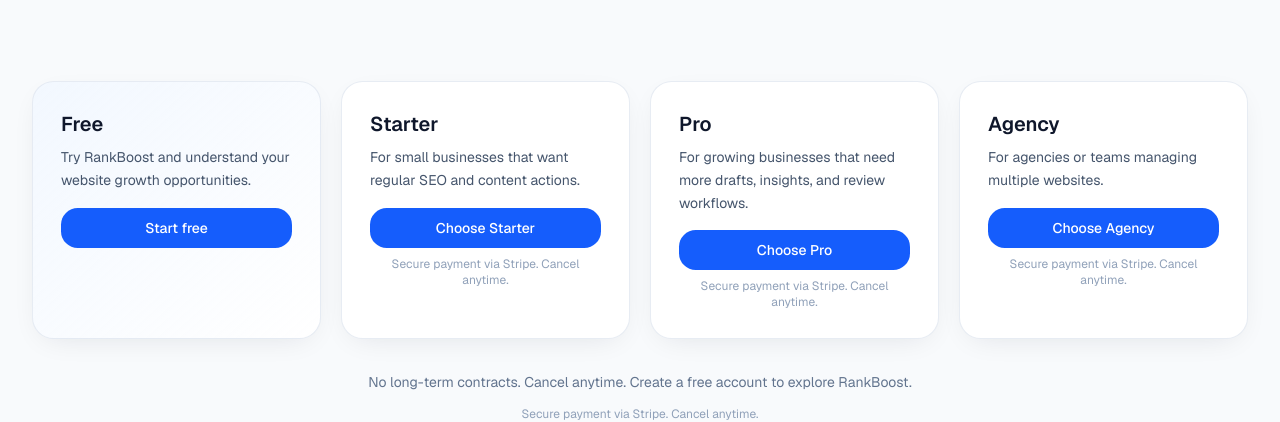
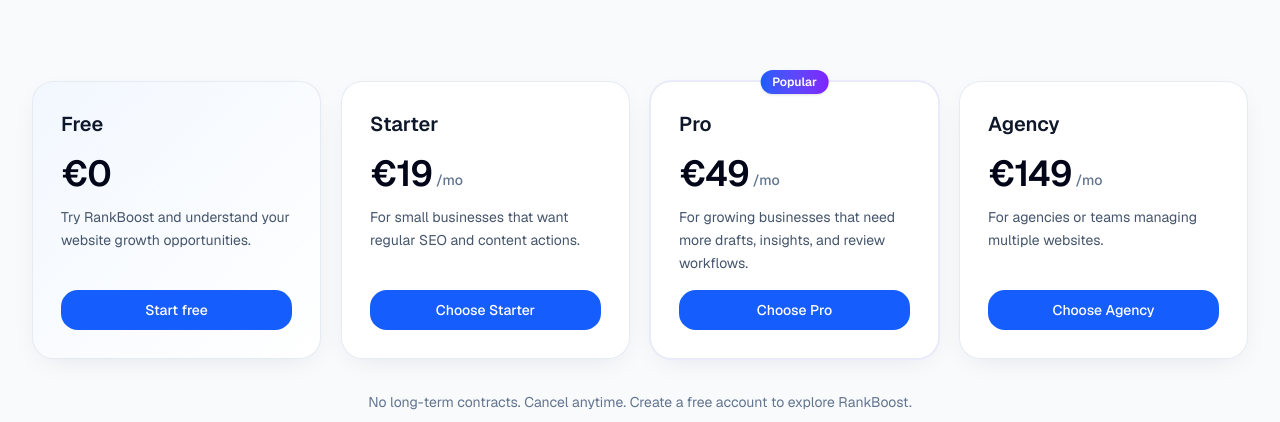
Before and after one commit to Dimanoid-IV/seo, a Next.js app: page /en/pricing in a window 1280 px wide. Shown: the part 345-767 px from the top of the page. Built offline with nearby package versions, Linux system fonts and the light colour scheme; no server answers.

Commit message:
Fix pricing display and auth choice flow
Show prominent split price amounts on public cards and offer logged-out visitors a login or register dialog that preserves the selected plan.

Co-authored-by: Cursor <cursoragent@cursor.com>

```diff
--- /dev/null
+++ b/components/marketing/MarketingPlanAuthDialog.tsx
@@ -0,0 +1,82 @@
+"use client";
+
+import Link from "next/link";
+import { X } from "lucide-react";
+
+import { Button } from "@/components/ui/button";
+import {
+  loginPathForPlan,
+  registerPathForPlan,
+} from "@/lib/billing/plan-query";
+import type { BillingPlanKey } from "@/lib/billing/plans";
+import { useSaasTranslations } from "@/lib/i18n/saas/SaasLocaleProvider";
+
+type MarketingPlanAuthDialogProps = {
+  open: boolean;
+  plan: BillingPlanKey;
+  onClose: () => void;
+};
+
+export function MarketingPlanAuthDialog({
+  open,
+  plan,
+  onClose,
+}: MarketingPlanAuthDialogProps) {
+  const { dict } = useSaasTranslations();
+  const copy = dict.pricing.authChoice;
+
+  if (!open) {
+    return null;
+  }
+
+  return (
+    <div
+      className="fixed inset-0 z-50 flex items-end justify-center bg-black/20 p-4 sm:items-center"
+      onClick={onClose}
+      role="presentation"
+    >
+      <div
+        className="relative w-full max-w-md rounded-3xl border border-slate-200 bg-white p-6 shadow-[0_20px_60px_rgba(15,23,42,0.12)] sm:p-8"
+        onClick={(event) => event.stopPropagation()}
+        role="dialog"
+        aria-modal="true"
+        aria-labelledby="plan-auth-dialog-title"
+      >
+        <button
+          type="button"
+          onClick={onClose}
+          className="absolute right-4 top-4 rounded-lg p-1.5 text-slate-400 transition hover:bg-slate-100 hover:text-slate-700"
+          aria-label={copy.close}
+        >
+          <X className="size-4" />
+        </button>
+
+        <h2
+          id="plan-auth-dialog-title"
+          className="pr-8 text-lg font-semibold tracking-tight text-slate-900 sm:text-xl"
+        >
+          {copy.title}
+        </h2>
+        <p className="mt-3 text-sm leading-relaxed text-slate-600">{copy.text}</p>
+
+        <div className="mt-6 flex flex-col gap-3 sm:flex-row">
+          <Button
+            render={<Link href={loginPathForPlan(plan)} />}
+            nativeButton={false}
+            className="min-h-11 flex-1 rounded-xl bg-gradient-to-r from-blue-600 to-violet-600 text-white hover:from-blue-700 hover:to-violet-700"
+          >
+            {copy.login}
+          </Button>
+          <Button
+            render={<Link href={registerPathForPlan(plan)} />}
+            nativeButton={false}
+            variant="outline"
+            className="min-h-11 flex-1 rounded-xl border-slate-300 bg-white text-slate-700 hover:bg-slate-50"
+          >
+            {copy.register}
+          </Button>
+        </div>
+      </div>
+    </div>
+  );
+}
--- a/components/marketing/MarketingPlanCheckoutButton.tsx
+++ b/components/marketing/MarketingPlanCheckoutButton.tsx
@@ -2,13 +2,12 @@
 
 import { useEffect, useState } from "react";
 
+import { MarketingPlanAuthDialog } from "@/components/marketing/MarketingPlanAuthDialog";
 import { Button } from "@/components/ui/button";
 import { authFetch } from "@/lib/auth/client-session";
 import { friendlyApiErrorMessageForLocale } from "@/lib/copy/user-errors";
 import {
-  loginPathForPlan,
   onboardingPathForPlan,
-  registerPathForPlan,
 } from "@/lib/billing/plan-query";
 import type { BillingPlanKey } from "@/lib/billing/plans";
 import { getClientLocale } from "@/lib/i18n/saas/locale-state";
@@ -58,6 +57,7 @@ export function MarketingPlanCheckoutButton({
   const [authState, setAuthState] = useState<AuthState>({ status: "loading" });
   const [loading, setLoading] = useState(false);
   const [error, setError] = useState<string | null>(null);
+  const [authDialogOpen, setAuthDialogOpen] = useState(false);
 
   useEffect(() => {
     let cancelled = false;
@@ -108,7 +108,7 @@ export function MarketingPlanCheckoutButton({
       });
 
       if (response.status === 401) {
-        window.location.href = loginPathForPlan(plan);
+        setAuthDialogOpen(true);
         return;
       }
 
@@ -163,7 +163,7 @@ export function MarketingPlanCheckoutButton({
     }
 
     if (authState.status === "guest") {
-      window.location.href = registerPathForPlan(plan);
+      setAuthDialogOpen(true);
       return;
     }
 
@@ -175,7 +175,10 @@ export function MarketingPlanCheckoutButton({
     void startCheckout();
   }
 
+  const isGuest = authState.status === "guest";
+
   return (
+    <>
       <div className="mt-4 space-y-2">
         <Button
           type="button"
@@ -187,11 +190,20 @@ export function MarketingPlanCheckoutButton({
             ? pricing.checkoutLoading
             : planCheckoutLabel(plan, pricing)}
         </Button>
-      {error ? (
+        {error && !isGuest ? (
           <p className="text-center text-xs text-red-600">{error}</p>
-      ) : (
-        <p className="text-center text-xs text-slate-400">{pricing.checkoutTrustNote}</p>
-      )}
+        ) : !isGuest ? (
+          <p className="text-center text-xs text-slate-400">
+            {pricing.checkoutTrustNote}
+          </p>
+        ) : null}
       </div>
+
+      <MarketingPlanAuthDialog
+        open={authDialogOpen}
+        plan={plan}
+        onClose={() => setAuthDialogOpen(false)}
+      />
+    </>
   );
 }
--- /dev/null
+++ b/components/marketing/MarketingPricingPrice.tsx
@@ -0,0 +1,24 @@
+import { cn } from "@/lib/utils";
+
+type MarketingPricingPriceProps = {
+  amount: string;
+  period?: string;
+  className?: string;
+};
+
+export function MarketingPricingPrice({
+  amount,
+  period,
+  className,
+}: MarketingPricingPriceProps) {
+  return (
+    <div className={cn("mt-4 flex items-end gap-1", className)}>
+      <span className="text-4xl font-semibold tracking-tight text-slate-950">
+        {amount}
+      </span>
+      {period ? (
+        <span className="pb-1 text-sm font-medium text-slate-500">{period}</span>
+      ) : null}
+    </div>
+  );
+}
--- a/components/sections/SaasPricingSection.tsx
+++ b/components/sections/SaasPricingSection.tsx
@@ -1,11 +1,13 @@
 import Link from "next/link";
 
 import { MarketingPlanCheckoutButton } from "@/components/marketing/MarketingPlanCheckoutButton";
+import { MarketingPricingPrice } from "@/components/marketing/MarketingPricingPrice";
 import { ButtonLink } from "@/components/ui/ButtonLink";
 import { SectionHeading } from "@/components/ui/SectionHeading";
 import type { BillingPlanKey } from "@/lib/billing/plans";
 import { getSaasDictionary } from "@/lib/i18n/saas";
 import type { SaasLocale } from "@/lib/i18n/saas/locales";
+import { cn } from "@/lib/utils";
 
 const PAID_PLAN_KEYS: Array<BillingPlanKey | null> = [
   null,
@@ -39,31 +41,46 @@ export function SaasPricingSection({
           />
         ) : null}
         <div className="grid gap-5 sm:grid-cols-2 lg:grid-cols-4">
-          {pricing.plans.map((plan, index) => (
+          {pricing.plans.map((plan, index) => {
+            const isPro = index === 2;
+
+            return (
               <div
                 key={plan.name}
-              className={
+                className={cn(
                   isMarketing
                     ? index === 0
-                    ? "marketing-card border-blue-200/80 bg-gradient-to-br from-blue-50/80 to-white"
-                    : "marketing-card"
-                  : "rounded-2xl border border-white/10 bg-white/[0.03] p-6"
-              }
+                      ? "marketing-card relative flex h-full flex-col border-blue-200/80 bg-gradient-to-br from-blue-50/80 to-white"
+                      : "marketing-card relative flex h-full flex-col"
+                    : "relative flex h-full flex-col rounded-2xl border border-slate-200 bg-white p-6",
+                  isPro &&
+                    isMarketing &&
+                    "border-violet-200/90 ring-1 ring-violet-100"
+                )}
               >
+                {isPro && isMarketing ? (
+                  <span className="absolute -top-3 left-1/2 -translate-x-1/2 rounded-full bg-gradient-to-r from-blue-600 to-violet-600 px-3 py-1 text-xs font-semibold text-white shadow-sm">
+                    {pricing.popular}
+                  </span>
+                ) : null}
                 <h3
                   className={
                     isMarketing
                       ? "text-xl font-semibold text-slate-900"
-                    : "text-xl font-semibold text-white"
+                      : "text-xl font-semibold text-slate-900"
                   }
                 >
                   {plan.name}
                 </h3>
+                <MarketingPricingPrice
+                  amount={plan.priceAmount}
+                  period={plan.pricePeriod || undefined}
+                />
                 <p
                   className={
                     isMarketing
-                    ? "mt-2 text-sm leading-relaxed text-slate-600"
-                    : "mt-2 text-sm leading-relaxed text-slate-400"
+                      ? "mt-3 flex-1 text-sm leading-relaxed text-slate-600"
+                      : "mt-3 flex-1 text-sm leading-relaxed text-slate-600"
                   }
                 >
                   {plan.description}
@@ -71,7 +88,7 @@ export function SaasPricingSection({
                 {PAID_PLAN_KEYS[index] ? (
                   <MarketingPlanCheckoutButton plan={PAID_PLAN_KEYS[index]!} />
                 ) : (
-                <div className="mt-4">
+                  <div className="mt-6">
                     <ButtonLink
                       locale={locale}
                       href="/register"
@@ -86,13 +103,14 @@ export function SaasPricingSection({
                   </div>
                 )}
               </div>
-          ))}
+            );
+          })}
         </div>
         <p
           className={
             isMarketing
               ? "mx-auto mt-8 max-w-2xl text-center text-sm leading-relaxed text-slate-500"
-              : "mx-auto mt-8 max-w-2xl text-center text-sm leading-relaxed text-slate-400"
+              : "mx-auto mt-8 max-w-2xl text-center text-sm leading-relaxed text-slate-600"
           }
         >
           {pricing.trustNote}
@@ -123,7 +141,7 @@ export function SaasPricingSection({
             className={
               isMarketing
                 ? "inline-flex items-center rounded-xl border border-slate-300 bg-white px-6 py-2.5 text-sm font-medium text-slate-700 hover:bg-slate-50"
-                : "inline-flex items-center rounded-xl border border-white/10 px-6 py-2.5 text-sm font-medium text-slate-300 hover:bg-white/5"
+                : "inline-flex items-center rounded-xl border border-slate-200 px-6 py-2.5 text-sm font-medium text-slate-700 hover:bg-slate-50"
             }
           >
             {pricing.createAccount}
--- a/i18n/dictionaries/ru.ts
+++ b/i18n/dictionaries/ru.ts
@@ -88,7 +88,7 @@ export type Dictionary = {
     trustNote: string;
     popular: string;
     viewAllPlans: string;
-    plans: { name: string; price: string; description: string; cta: string }[];
+    plans: { name: string; priceAmount: string; pricePeriod: string; description: string; cta: string }[];
   };
   whatWeDo: {
     title: string;
@@ -423,28 +423,32 @@ export const dictionary: Dictionary = {
     plans: [
       {
         name: "Free",
-        price: "€0",
+        priceAmount: "€0",
+        pricePeriod: "",
         description:
           "Попробуйте RankBoost и получите первый обзор возможностей роста.",
         cta: "Начать бесплатно",
       },
       {
         name: "Starter",
-        price: "€19/мес",
+        priceAmount: "€19",
+        pricePeriod: "/мес",
         description:
           "Для малого бизнеса, которому нужны регулярные SEO-задачи и понятный план роста.",
         cta: "Выбрать Starter",
       },
       {
         name: "Pro",
-        price: "€49/мес",
+        priceAmount: "€49",
+        pricePeriod: "/мес",
         description:
           "Для растущего бизнеса: больше инсайтов, контента и рабочих процессов.",
         cta: "Выбрать Pro",
       },
       {
         name: "Agency",
-        price: "€149/мес",
+        priceAmount: "€149",
+        pricePeriod: "/мес",
         description:
           "Для команд и агентств, которые ведут несколько сайтов.",
         cta: "Выбрать Agency",
--- a/lib/i18n/saas/dictionaries/en.ts
+++ b/lib/i18n/saas/dictionaries/en.ts
@@ -1073,11 +1073,39 @@ export const saasDictionary: SaasDictionary = {
     startFree: "Start free",
     createAccount: "Create account",
     plans: [
-      { name: "Free", description: "Try RankBoost and understand your website growth opportunities." },
-      { name: "Starter", description: "For small businesses that want regular SEO and content actions." },
-      { name: "Pro", description: "For growing businesses that need more drafts, insights, and review workflows." },
-      { name: "Agency", description: "For agencies or teams managing multiple websites." },
+      {
+        name: "Free",
+        priceAmount: "€0",
+        pricePeriod: "",
+        description: "Try RankBoost and understand your website growth opportunities.",
+      },
+      {
+        name: "Starter",
+        priceAmount: "€19",
+        pricePeriod: "/mo",
+        description: "For small businesses that want regular SEO and content actions.",
+      },
+      {
+        name: "Pro",
+        priceAmount: "€49",
+        pricePeriod: "/mo",
+        description: "For growing businesses that need more drafts, insights, and review workflows.",
+      },
+      {
+        name: "Agency",
+        priceAmount: "€149",
+        pricePeriod: "/mo",
+        description: "For agencies or teams managing multiple websites.",
+      },
     ],
+    popular: "Popular",
+    authChoice: {
+      title: "Sign in or create an account to choose this plan",
+      text: "We'll keep your selected plan and continue setup after you sign in.",
+      login: "Log in",
+      register: "Create account",
+      close: "Close",
+    },
     noCheckoutNote:
       "Paid plans will be available once billing setup is complete.",
     chooseStarter: "Choose Starter",
--- a/lib/i18n/saas/dictionaries/et.ts
+++ b/lib/i18n/saas/dictionaries/et.ts
@@ -1072,11 +1072,39 @@ export const saasDictionary: SaasDictionary = {
     startFree: "Alusta tasuta",
     createAccount: "Loo konto",
     plans: [
-      { name: "Free", description: "Proovige RankBoosti ja mõistke oma veebilehe kasvuvõimalusi." },
-      { name: "Starter", description: "Väikeettevõtetele, kes soovivad regulaarseid SEO ja sisu tegevusi." },
-      { name: "Pro", description: "Kasvavatele ettevõtetele: rohkem mustandeid, ülevaateid ja töövooge." },
-      { name: "Agency", description: "Agentuuridele ja meeskondadele, kes haldavad mitut veebilehte." },
+      {
+        name: "Free",
+        priceAmount: "€0",
+        pricePeriod: "",
+        description: "Proovige RankBoosti ja mõistke oma veebilehe kasvuvõimalusi.",
+      },
+      {
+        name: "Starter",
+        priceAmount: "€19",
+        pricePeriod: "/kuu",
+        description: "Väikeettevõtetele, kes soovivad regulaarseid SEO ja sisu tegevusi.",
+      },
+      {
+        name: "Pro",
+        priceAmount: "€49",
+        pricePeriod: "/kuu",
+        description: "Kasvavatele ettevõtetele: rohkem mustandeid, ülevaateid ja töövooge.",
+      },
+      {
+        name: "Agency",
+        priceAmount: "€149",
+        pricePeriod: "/kuu",
+        description: "Agentuuridele ja meeskondadele, kes haldavad mitut veebilehte.",
+      },
     ],
+    popular: "Populaarne",
+    authChoice: {
+      title: "Paketi valimiseks logi sisse või loo konto",
+      text: "Jätame valitud paketi meelde ja jätkame seadistust pärast sisselogimist.",
+      login: "Logi sisse",
+      register: "Loo konto",
+      close: "Sulge",
+    },
     noCheckoutNote:
       "Tasulised paketid on saadaval pärast maksete seadistamise lõpetamist.",
     chooseStarter: "Vali Starter",
--- a/lib/i18n/saas/dictionaries/ru.ts
+++ b/lib/i18n/saas/dictionaries/ru.ts
@@ -1072,11 +1072,39 @@ export const saasDictionary: SaasDictionary = {
     startFree: "Начать бесплатно",
     createAccount: "Создать аккаунт",
     plans: [
-      { name: "Free", description: "Попробуйте RankBoost и оцените возможности роста вашего сайта." },
-      { name: "Starter", description: "Для малого бизнеса с регулярными SEO и контент-действиями." },
-      { name: "Pro", description: "Для растущего бизнеса: больше черновиков, инсайтов и рабочих процессов." },
-      { name: "Agency", description: "Для агентств и команд с несколькими сайтами." },
+      {
+        name: "Free",
+        priceAmount: "€0",
+        pricePeriod: "",
+        description: "Попробуйте RankBoost и оцените возможности роста вашего сайта.",
+      },
+      {
+        name: "Starter",
+        priceAmount: "€19",
+        pricePeriod: "/мес",
+        description: "Для малого бизнеса с регулярными SEO и контент-действиями.",
+      },
+      {
+        name: "Pro",
+        priceAmount: "€49",
+        pricePeriod: "/мес",
+        description: "Для растущего бизнеса: больше черновиков, инсайтов и рабочих процессов.",
+      },
+      {
+        name: "Agency",
+        priceAmount: "€149",
+        pricePeriod: "/мес",
+        description: "Для агентств и команд с несколькими сайтами.",
+      },
     ],
+    popular: "Популярный",
+    authChoice: {
+      title: "Чтобы выбрать тариф, войдите или создайте аккаунт",
+      text: "Мы сохраним выбранный тариф и продолжим настройку после входа.",
+      login: "Войти",
+      register: "Зарегистрироваться",
+      close: "Закрыть",
+    },
     noCheckoutNote:
       "Платные планы будут доступны после завершения настройки оплаты.",
     chooseStarter: "Выбрать Starter",
--- a/lib/i18n/saas/types.ts
+++ b/lib/i18n/saas/types.ts
@@ -841,7 +841,20 @@ export type SaasDictionary = {
     trustNote: string;
     startFree: string;
     createAccount: string;
-    plans: Array<{ name: string; description: string }>;
+    plans: Array<{
+      name: string;
+      priceAmount: string;
+      pricePeriod: string;
+      description: string;
+    }>;
+    popular: string;
+    authChoice: {
+      title: string;
+      text: string;
+      login: string;
+      register: string;
+      close: string;
+    };
     noCheckoutNote: string;
     chooseStarter: string;
     choosePro: string;
```
Also changed, not shown: components/sections/MarketingHomePricingCards.tsx (+5 -3 lines), i18n/dictionaries/en.ts (+8 -4 lines), i18n/dictionaries/et.ts (+8 -4 lines). Lines whose indentation alone changed are shown as unchanged.
